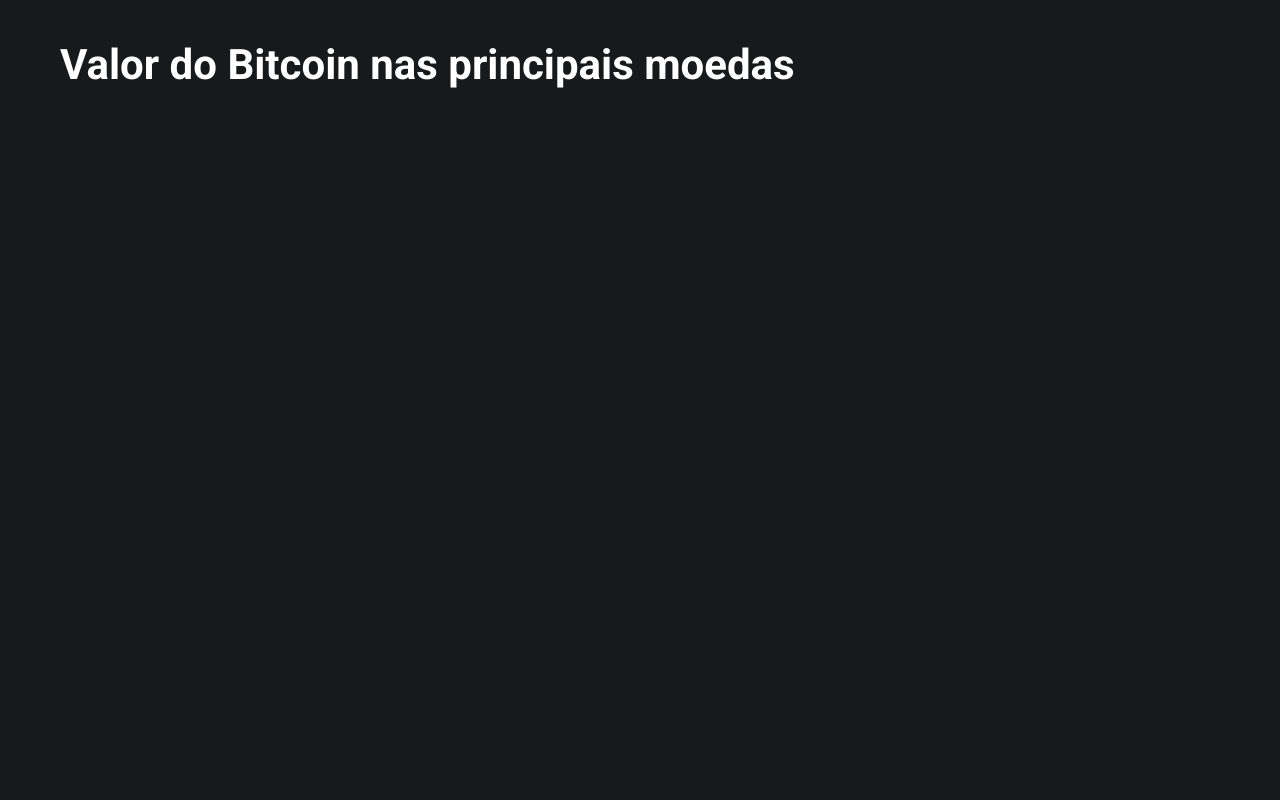
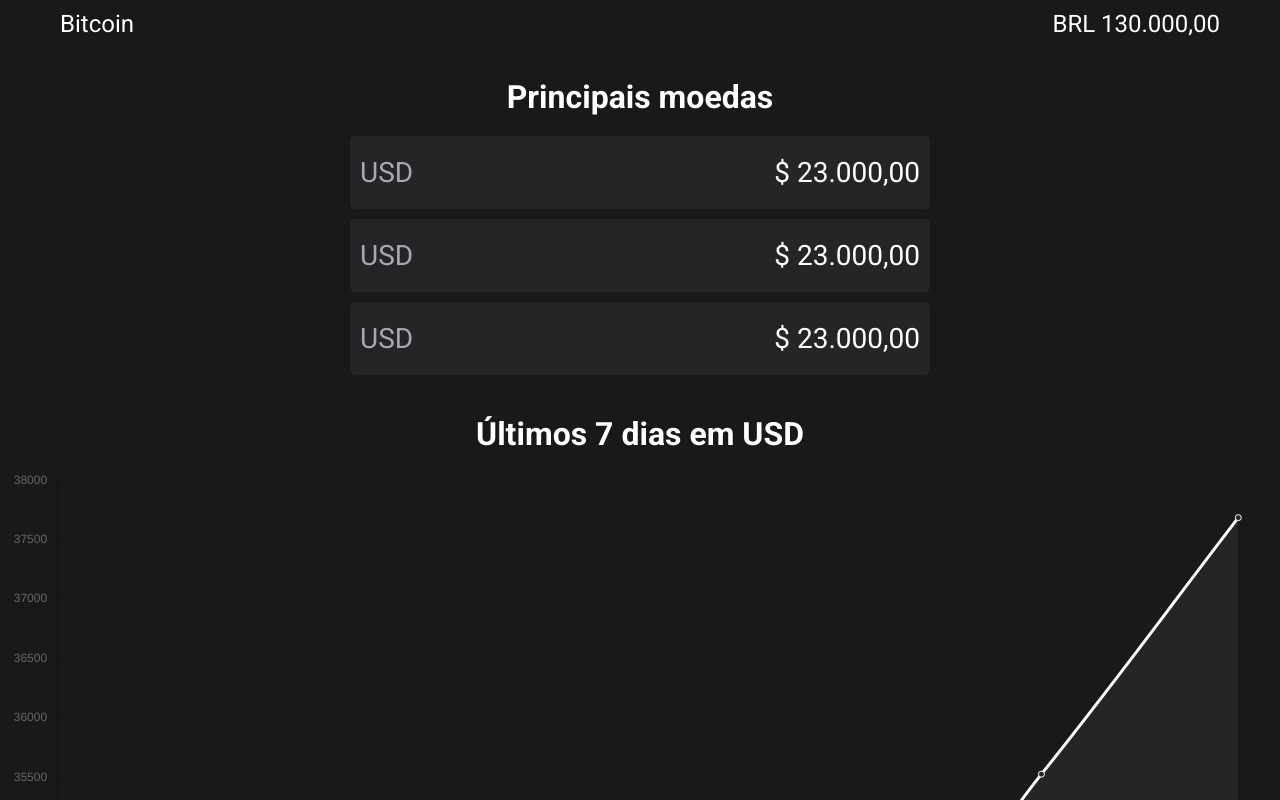
Before and after one commit to lpiresjunior/coindesk, a React (Create React App) app: page / in a window 1280 px wide. Shown: the top 800 px of the page. Built offline with nearby package versions, Linux system fonts and the light colour scheme.

Commit message:
create Home

```diff
--- a/package.json
+++ b/package.json
@@ -6,6 +6,7 @@
     "@testing-library/jest-dom": "^5.11.4",
     "@testing-library/react": "^11.1.0",
     "@testing-library/user-event": "^12.1.10",
+    "@types/chart.js": "^2.9.30",
     "@types/jest": "^26.0.15",
     "@types/node": "^12.0.0",
     "@types/react": "^17.0.0",
@@ -13,12 +14,14 @@
     "@types/react-router-dom": "^5.1.7",
     "@typescript-eslint/eslint-plugin": "^4.14.2",
     "@typescript-eslint/parser": "^4.14.2",
+    "chart.js": "^2.9.4",
     "eslint-config-airbnb": "^18.2.1",
     "eslint-plugin-import": "^2.22.1",
     "eslint-plugin-jsx-a11y": "^6.4.1",
     "eslint-plugin-react": "^7.21.5",
     "eslint-plugin-react-hooks": "^4",
     "react": "^17.0.1",
+    "react-chartjs-2": "^2.11.1",
     "react-dom": "^17.0.1",
     "react-router-dom": "^5.2.0",
     "react-scripts": "4.0.2",
--- /dev/null
+++ b/src/components/Header/index.tsx
@@ -0,0 +1,16 @@
+import React from 'react';
+import { Link } from 'react-router-dom';
+
+import { Headerr } from './styles';
+
+const Header: React.FC = () => {
+  return (
+    <Headerr>
+      <Link to="/">Bitcoin</Link>
+      <Link to="/">BRL 130.000,00</Link>
+      {/* <Link to="/sobre">Sobre</Link> */}
+    </Headerr>
+  );
+};
+
+export default Header;
--- /dev/null
+++ b/src/components/Header/styles.ts
@@ -0,0 +1,21 @@
+import styled from 'styled-components';
+
+export const Headerr = styled.header`
+  display: flex;
+  align-items: center;
+  justify-content: space-between;
+  /* margin-bottom: 40px; */
+
+  a {
+    display: flex;
+    /* align-items: center; */
+    text-decoration: none;
+    font-size: 24px;
+    color: #fff;
+    transition: color 0.2s;
+
+    &:hover {
+      color: #a8a8b3;
+    }
+  }
+`;
--- a/src/pages/Home/index.tsx
+++ b/src/pages/Home/index.tsx
@@ -1,9 +1,77 @@
-import React from 'react';
+import React, { useEffect, useState } from 'react';
 
-import { Title } from './styles';
+import { Line } from 'react-chartjs-2';
+import { Container, Title, Card } from './styles';
+import Header from '../../components/Header';
 
 const Home: React.FC = () => {
-  return <Title>Valor do Bitcoin nas principais moedas</Title>;
+  const [chartData, setChartData] = useState({});
+
+  const chart = () => {
+    setChartData({
+      labels: [
+        '2021-01-28',
+        '2021-01-29',
+        '2021-01-30',
+        '2021-01-31',
+        '2021-02-01',
+        '2021-02-02',
+        '2021-02-03',
+      ],
+      datasets: [
+        {
+          data: [
+            33420.045,
+            34264.01,
+            34324.2717,
+            33129.7433,
+            33543.77,
+            35528.31,
+            37685.2767,
+          ],
+          borderColor: '#FFF',
+          backgroundColor: '#242526',
+        },
+      ],
+    });
+  };
+
+  useEffect(() => {
+    chart();
+  }, []);
+
+  return (
+    <>
+      <Header />
+      <Container>
+        <Title>Principais moedas</Title>
+        <Card>
+          <p>USD</p>
+          <p>$ 23.000,00</p>
+        </Card>
+        <Card>
+          <p>USD</p>
+          <p>$ 23.000,00</p>
+        </Card>
+        <Card>
+          <p>USD</p>
+          <p>$ 23.000,00</p>
+        </Card>
+      </Container>
+      <Container>
+        <Title>Últimos 7 dias em USD</Title>
+        <Line
+          data={chartData}
+          options={{
+            responsive: true,
+            legend: {
+              display: false,
+            },
+          }}
+        />
+      </Container>
+    </>
+  );
 };
 
 export default Home;
--- a/src/pages/Home/styles.ts
+++ b/src/pages/Home/styles.ts
@@ -1,6 +1,42 @@
 import styled from 'styled-components';
 
+export const Container = styled.div`
+  display: flex;
+  flex-direction: column;
+  align-items: center;
+  margin: 40px 0;
+`;
+
 export const Title = styled.h1`
-  font-size: 42px;
+  font-size: 32px;
   color: #fff;
+  margin-bottom: 20px;
 `;
+
+export const Card = styled.div`
+  display: flex;
+  justify-content: space-between;
+  width: 50%;
+  padding: 20px 10px;
+  background-color: #242526;
+  border-radius: 5px;
+
+  & + div {
+    margin-top: 10px;
+  }
+
+  p {
+    font-size: 28px;
+    color: #a8a8b3;
+
+    & + p {
+      color: #fff;
+    }
+  }
+
+  @media (max-width: 520px) {
+    flex-direction: column;
+    align-items: center;
+    width: 80%;
+  }
+`;
--- a/src/styles/global.ts
+++ b/src/styles/global.ts
@@ -20,7 +20,7 @@
 #root {
   max-width: 1200px;
   margin: 0 auto;
-  padding: 40px 20px;
+  padding: 10px 20px;
 }
 button {
   cursor: pointer;
```
Also changed, not shown: 1 other file (tests, documents, lock files or other folders).
